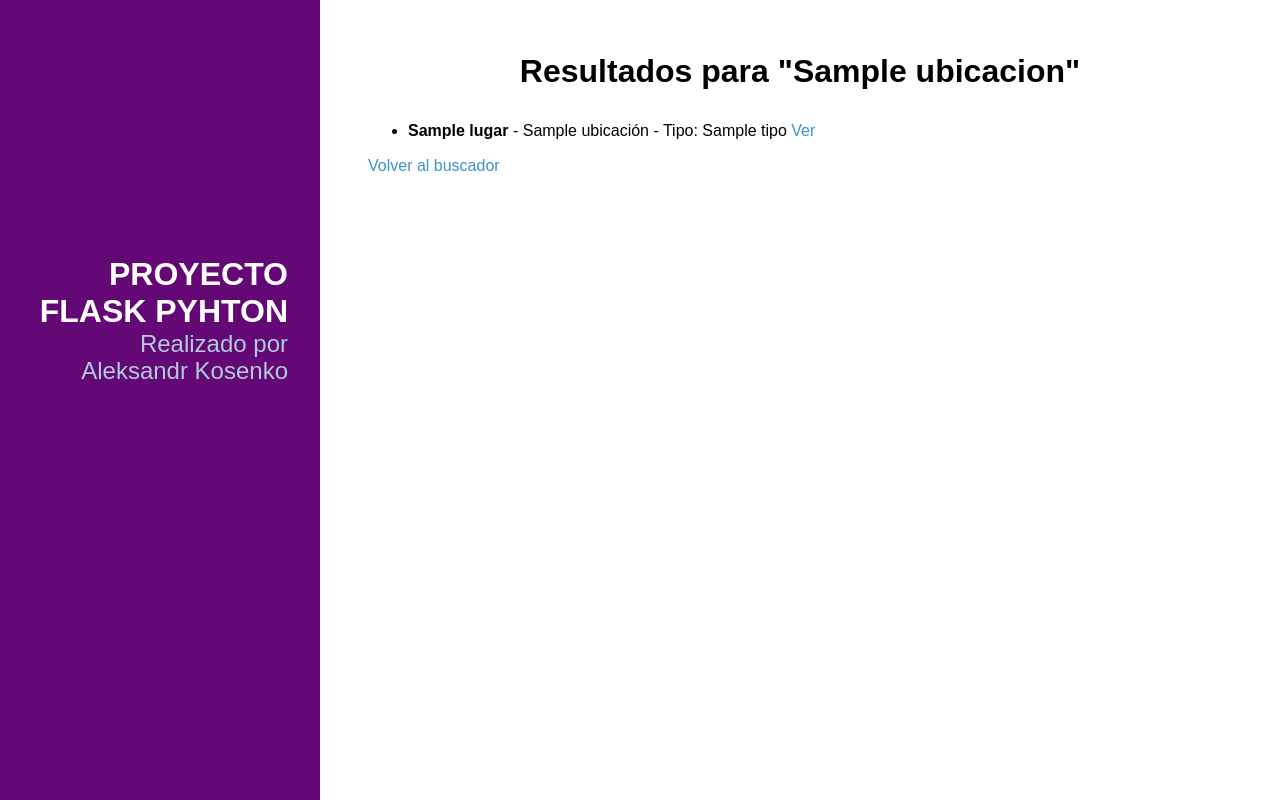
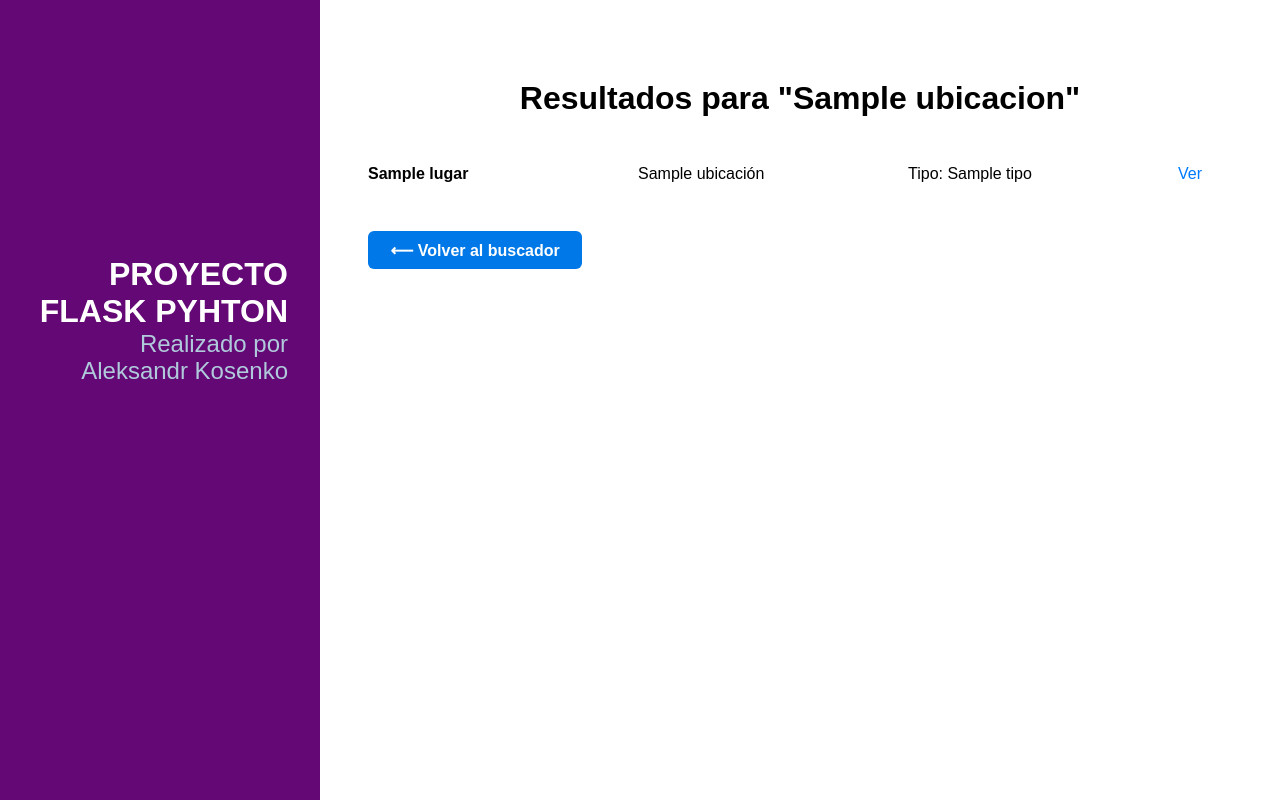
Before and after one commit to aleksanko2025/Flask_project, a Flask app: template templates/listas.html in a window 1280 px wide. Run offline with Flask 3, Linux system fonts and the light colour scheme; the template is opened without the code that fills it: most values are stand-ins (such as "Sample title", 1, 10 or a date in 2020).

Commit message:
Actualizado los estilos, todo centrado, ordenado y corregidas las imagenes

```diff
--- a/static/css/styles.css
+++ b/static/css/styles.css
@@ -17,6 +17,8 @@ h3 {
     font-weight: 100;
 }
 
+
+
 /* LAYOUT CSS */
 .pure-img-responsive {
     max-width: 100%;
@@ -25,12 +27,13 @@ h3 {
 
 #layout {
     padding: 0;
+
 }
 
 .header {
     text-align: center;
     top: auto;
-    margin: 3em auto;
+    margin: 5em auto;
 }
 
 /* Centrar el encabezado */
@@ -59,6 +62,7 @@ h3 {
 .sidebar {
     background: rgb(99, 8, 117);
     color: #fff;
+
 }
 
 .brand-title,
@@ -178,6 +182,72 @@ h3 {
     background: none;
 }
 
+.lista-lugares {
+  list-style-type: none; /* Sin viñetas */
+  padding-left: 0;
+}
+
+.item-lugar {
+  display: flex;
+  gap: 70px; /* Espacio entre columnas */
+  margin-bottom: 15px; /* Espacio entre filas */
+  align-items: center; /* Alinea verticalmente */
+  font-size: 16px;
+}
+
+.item-lugar span {
+  min-width: 200px; /* Ajusta según tu contenido */
+}
+
+.ver-link {
+  color: #007BFF;
+  text-decoration: no;
+  min-width: 50px;
+}
+
+.form-container {
+    display: flex;
+    justify-content: center;
+    align-items: center;
+    height: 80vh;
+}
+
+.form-box {
+    text-align: center;
+}
+
+.centered-header h1 {
+    margin-bottom: 1rem;
+}
+
+.centered-form {
+    display: flex;
+    gap: 1rem;
+    flex-wrap: wrap;
+    justify-content: center;
+}
+
+
+.volver-boton {
+    background-color: #0078e7;
+    color: white;
+    font-weight: bold;
+    padding: 0.6rem 1.4rem;
+    border-radius: 6px;
+    text-decoration: none;
+    display: inline-block;
+    margin-top: 2rem;
+    transition: background-color 0.3s ease;
+}
+
+.volver-boton:hover {
+    background-color: #005bb5;
+}
+
+
+
+
+
 @media (min-width: 48em) {
     .content {
         padding: 2em 3em 0;
--- a/templates/detalles.html
+++ b/templates/detalles.html
@@ -1,5 +1,5 @@
 {% extends "base.html" %}
-{% block title %}Inicio{% endblock %}
+{% block title %}Detalles{% endblock %}
 
 {% block encabezado %}
 <p><strong>Características:</strong> {{ lugar.característica }}</p>
--- a/templates/listas.html
+++ b/templates/listas.html
@@ -1,24 +1,26 @@
 {% extends "base.html" %}
-{% block title %}Inicio{% endblock %}
+{% block title %}Listas{% endblock %}
 
 {% block encabezado %}
 <header class="centered-header">
-    <h1>Resultados para "{{ ubicacion }}"</h1>
+    <h1 style="margin: 3rem;">Resultados para "{{ ubicacion }}"</h1>
 </header>
 {% endblock %}
 
 {% block contenido %}
 {% if lugares %}
-    <ul>
-      {% for lugar in lugares %}
-        <li>
-           <strong>{{ lugar.nombre }}</strong> - {{ lugar.ubicación }} -
-           Tipo: {{ lugar.tipo }} <a href="{{ url_for('detalles', lugar_nombre=lugar.nombre) }}">Ver</a>
-        </li>
-      {% endfor %}
-    </ul>
+    <ul class="lista-lugares">
+  {% for lugar in lugares %}
+    <li class="item-lugar">
+      <span class="nombre"><strong>{{ lugar.nombre }}</strong></span>
+      <span class="ubicacion">{{ lugar.ubicación }}</span>
+      <span class="tipo">Tipo: {{ lugar.tipo }}</span>
+      <a class="ver-link" href="{{ url_for('detalles', lugar_nombre=lugar.nombre) }}">Ver</a>
+    </li>
+  {% endfor %}
+</ul>
   {% else %}
     <p>No se encontraron lugares para esa ubicación.</p>
   {% endif %}
-  <a href="inicio">Volver al buscador</a>
+  <a href="{{ url_for('inicio') }}" class="pure-button volver-boton">⟵ Volver al buscador</a>
 {% endblock %}
```
Also changed, not shown: templates/inicio.html (+4 -5 lines), templates/lugares_naturales.json (+5 -5 lines), static/img/komodo.jpeg (deleted), static/img/komodo.jpg (added), static/img/komodo2.png (added).
